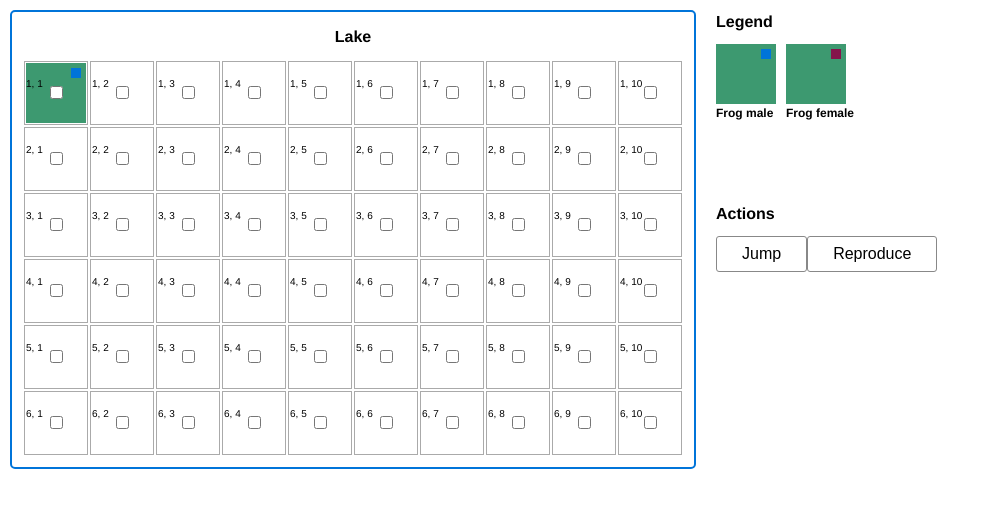
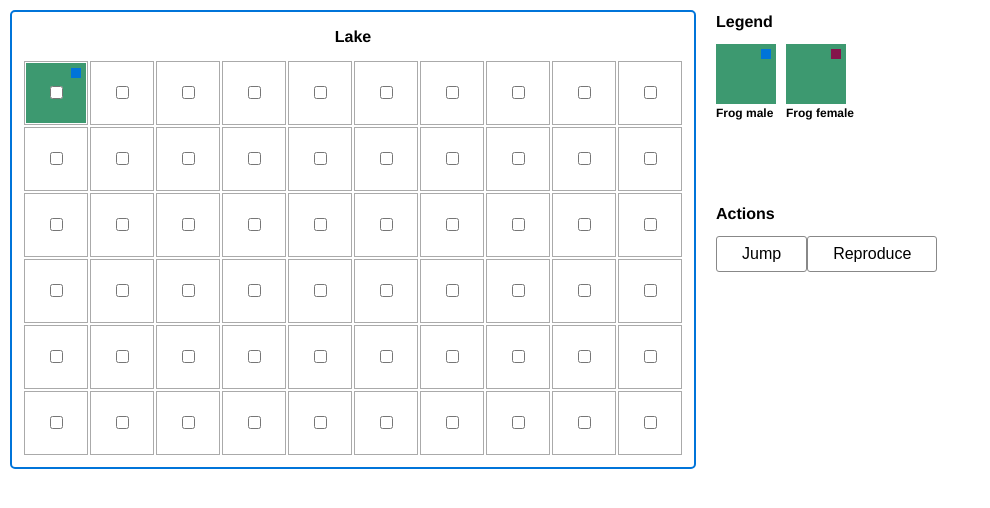
Before and after one commit to djrokita/frogs, a React (Create React App) app: page / in a window 1280 px wide. Shown: the top 508 px of the page, without its empty margins (0-990 px from the left). Built offline with nearby package versions, Linux system fonts and the light colour scheme.

Commit message:
Made froggy jumping

```diff
--- a/src/App.js
+++ b/src/App.js
@@ -12,32 +12,35 @@ class App extends Component {
         row: 1,
         col: 1,
         sex: 'frog male'
-      }
-    ]
+      },
+    ],
+    selectedFrogId: null,
+    selectedField: {
+      row: null,
+      col: null
+    }
   }
 
-  // frogsMoveHandler = (e) => {
-  //   const {id} = e.target;
-  //   const { rows } = this.state;
-  //   let chengedRows = rows.map(item => {
-  //     if (item.id === id) return {id, checked: true};
-  //     return item;
-  //   });
-  //   this.setState({rows: chengedRows});
-  // }
+  inputHandler = (row, col, selectedFrogId) => {
+    const selectedField = {row, col};
+    if (selectedFrogId) this.setState({selectedField, selectedFrogId});
+    else this.setState({selectedField});
+  }
 
-  // frogsJumpSubmit = (e) => {
-  //   const rows = this.state.rows.map(item => {
-  //     if (item.checked) return {id: item.id, frog: 'frog male', checked: false};
-  //     return {id: item.id, checked: false};
-  //   });
-  //   this.setState({rows});
-  // }
+  frogsJumpSubmit = () => {
+    const { selectedField, selectedFrogId, frogs } = this.state;
+    if (selectedFrogId) {
+      const frogsArr = frogs.filter(frog => frog.id !== selectedFrogId);
+      const movedFrogsArr = [...frogsArr, {id: selectedFrogId, row: selectedField.row, col: selectedField.col, sex: 'frog male'}];
+      this.setState({frogs: movedFrogsArr});
+    }
+  }
 
   render() {
+    const { selectedField } = this.state;
     return (
       <Fragment>
-        <Lake frogs={this.state.frogs} moveHandler={this.frogsMoveHandler}/>
+        <Lake frogs={this.state.frogs} handler={this.inputHandler} moveHandler={this.frogsMoveHandler} selectedField={selectedField}/>
         <Legend jump={this.frogsJumpSubmit} />
       </Fragment>
     );
--- a/src/components/Cell.js
+++ b/src/components/Cell.js
@@ -5,25 +5,24 @@ class Cell extends Component {
     col = this.props.col;
 
     state = {
-        hasFrog: false,
+        // frog: {id: 0}
     }
 
     static getDerivedStateFromProps(props, state) {
         const [ frog ]  = props.frogs.filter(frog => frog.col === props.col);
-		console.log('TCL: Cell -> staticgetDerivedStateFromProps -> frog', frog);
+        // if (frog) return { frog };
+        // else return { frog: {id: 0}};
         return { frog };
     }
 
     render() {
-        // console.log('cell-state', this.state.frog);
-        const {handler, col} = this.props;
+        const { handler, col, selected } = this.props;
         const { frog } = this.state;
 
         return (
             <td>
                 <label name={col} className={frog ? frog.sex : ''}>
-                    <input type="checkbox" />
-                    {this.row}, {this.col}
+                    <input type="checkbox" onChange={() => handler(this.row, this.col, frog ? frog.id : 0)} checked={selected}/>
                 </label>
             </td>
         );
--- a/src/components/Lake.js
+++ b/src/components/Lake.js
@@ -1,13 +1,12 @@
 import React from 'react';
 import Row from './Row';
 
-const Lake = (props) => {
-    const { frogs } = props;
+const Lake = ({frogs, handler, selectedField}) => {
     const columnsNumbers = [1, 2, 3, 4, 5, 6, 7, 8, 9, 10];
     const rowsNumbers = [1, 2, 3, 4, 5, 6];
 
     const rowsGrid = rowsNumbers.map((num, index) => {
-        return <Row cols={columnsNumbers} key={index} row={num} frogs={frogs} />
+        return <Row cols={columnsNumbers} key={index} row={num} frogs={frogs} handler={handler} selectedField={selectedField} selectedRow={selectedField.row === num ? true : false} />
     });
 
     return (
--- a/src/components/Row.js
+++ b/src/components/Row.js
@@ -1,13 +1,12 @@
 import React from 'react'
 import Cell from './Cell'
 
-const Row = ({cols, handler, row, frogs}) => {
+const Row = ({cols, handler, row, frogs, selectedField, selectedRow}) => {
 
     const frogsInRow = frogs.filter(frog => frog.row === row);
-	console.log('TCL: Row -> frogsInRow', frogsInRow);
 
     const fields = cols.map((num, index) => {
-        return <Cell key={index} row={row} col={num} frogs={frogsInRow}/>;
+        return <Cell key={index} row={row} col={num} frogs={frogsInRow} handler={handler} selectedFieled={selectedField} selected={selectedRow && selectedField.col === num} />;
     });
 
     return (
```
